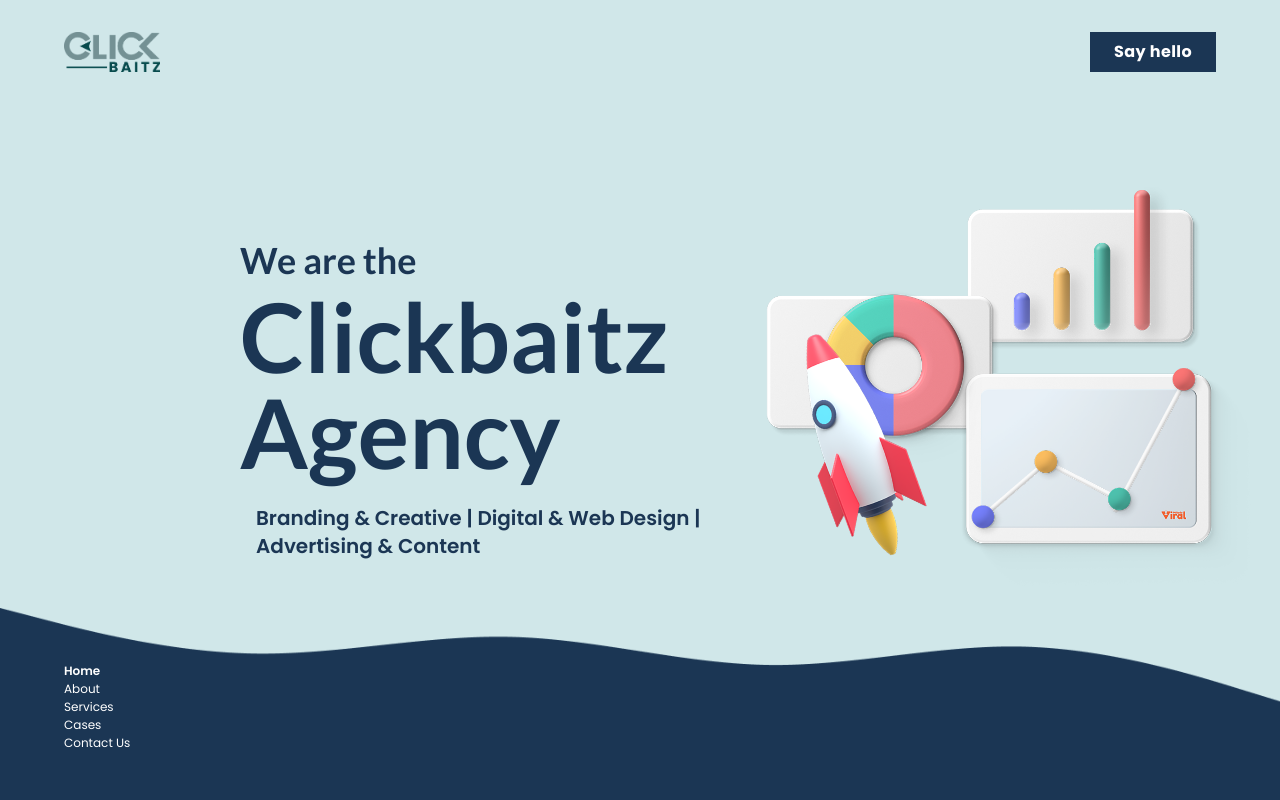
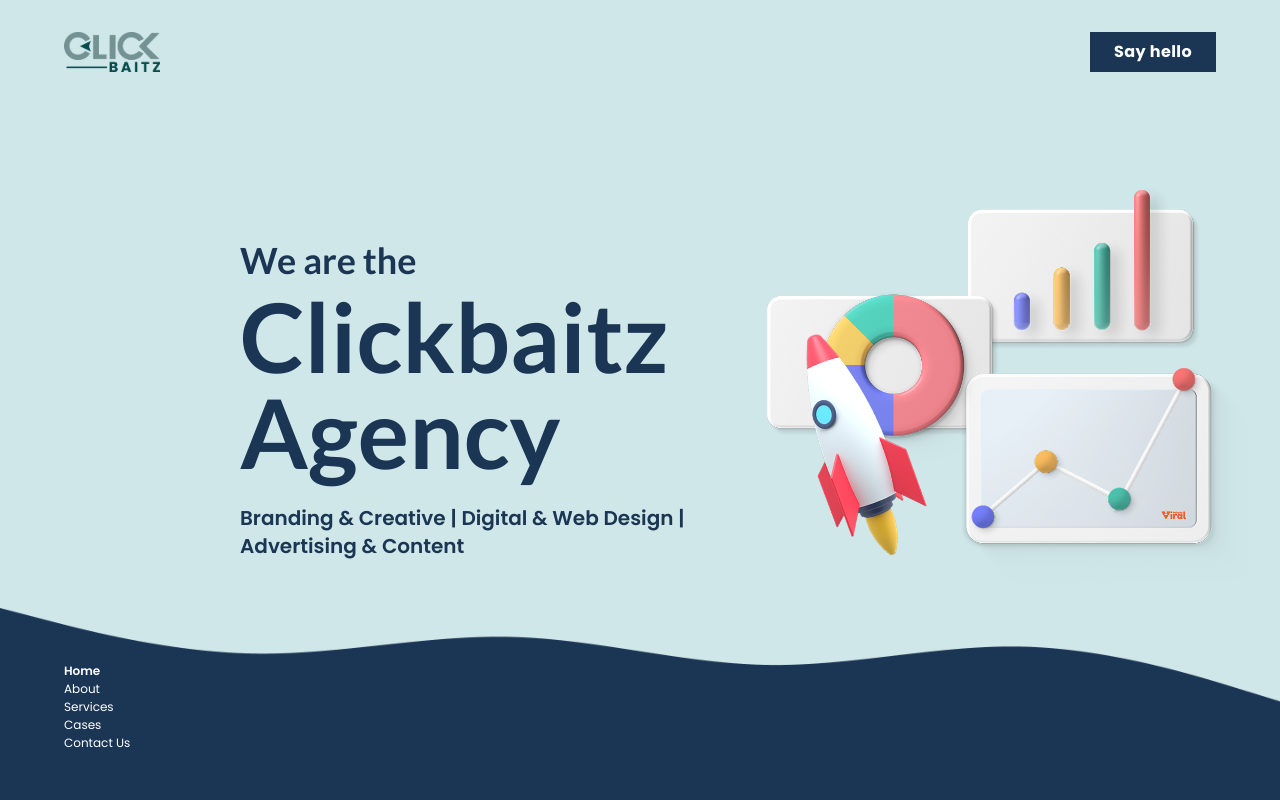
Before and after one commit to oneknucklehead/clickbaitz, a React (Create React App) app: page / in a window 1280 px wide. Shown: the top 800 px of the page. Built offline with nearby package versions, Linux system fonts and the light colour scheme; what tw-elements would draw is missing.

Commit message:
bugs fixed

```diff
--- a/package.json
+++ b/package.json
@@ -1,6 +1,7 @@
 {
   "name": "clickbaitz",
   "version": "0.1.0",
+  "homepage": "https://oneknucklehead.github.io/clickbaitz",
   "private": true,
   "dependencies": {
     "@testing-library/jest-dom": "^5.16.5",
@@ -16,6 +17,8 @@
     "web-vitals": "^2.1.4"
   },
   "scripts": {
+    "predeploy": "npm run build",
+    "deploy": "gh-pages -d build",
     "start": "react-scripts start",
     "build": "react-scripts build",
     "test": "react-scripts test",
--- a/src/pages/HomePage.js
+++ b/src/pages/HomePage.js
@@ -23,7 +23,7 @@
                 <Container>
                     <div className="h-[100vh]">
                         <div className="grid grid-cols-1 lg:grid-cols-2 h-full">
-                            <div className="text-[#1B3654] text-center lg:text-left flex flex-col justify-center items-center lg:items-start">
+                            <div className="text-[#1B3654] text-center lg:text-left flex flex-col justify-center items-center lg:items-start px-4 md:px-0">
                                 <h3 className="text-4xl 2xl:text-5xl fontstyle-lato font-semibold"
                                     data-aos="fade-up"
                                     data-aos-duration="1000"
@@ -35,7 +35,7 @@
                                 >Clickbaitz{" "}
                                     <span className="hidden lg:flex" ></span>
                                     Agency</h1>
-                                <p className="text-lg lg:text-xl font-semibold px-4"
+                                <p className="text-lg lg:text-xl font-semibold"
                                     data-aos="fade-up"
                                     data-aos-duration="1000"
                                     data-aos-delay="200"
```
